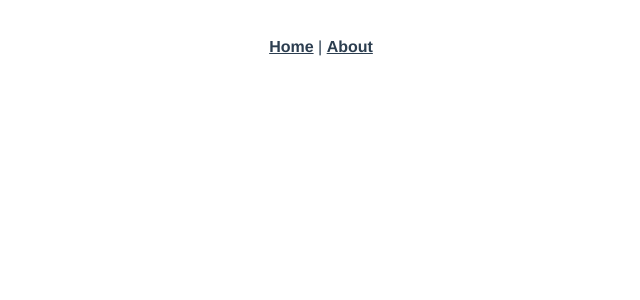
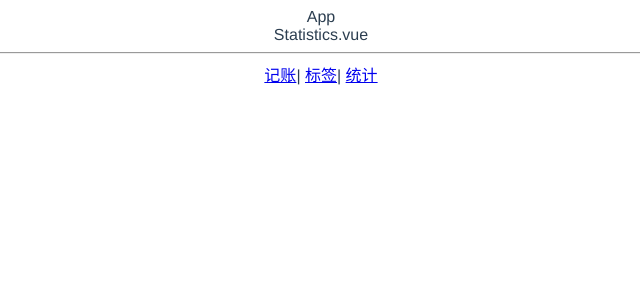
Before and after one commit to zzuWanghao/haha-accounting, a Vue app: page /#/statistics in a window 1280 px wide. Before the commit this address led to /#/money. Shown: the top 300 px of the page, without its empty margins (319-959 px from the left). Built offline with nearby package versions, Linux system fonts and the light colour scheme.

Commit message:
创建三个页面

```diff
--- a/src/App.vue
+++ b/src/App.vue
@@ -1,12 +1,16 @@
 <template>
   <div id="app">
-    <div id="nav">
-      <router-link to="/">Home</router-link> |
-      <router-link to="/about">About</router-link>
-    </div>
-    <router-view/>
+    App
+    <router-view />
+    <hr>
+    <router-link to="/money">记账</router-link>|
+    <router-link to="/labels"> 标签</router-link>|
+    <router-link to="/statistics"> 统计</router-link>
   </div>
 </template>
+
+
+
 
 <style lang="scss">
 #app {
--- /dev/null
+++ b/src/assets/styles/test.scss
@@ -0,0 +1 @@
+$color:#F60;
--- a/src/router/index.ts
+++ b/src/router/index.ts
@@ -1,27 +1,50 @@
-import Vue from 'vue'
-import VueRouter, { RouteConfig } from 'vue-router'
-import Home from '../views/Home.vue'
+import Vue from 'vue';
+import VueRouter, {RouteConfig} from 'vue-router';
+import Home from '../views/Home.vue';
+import Money from '@/views/Money.vue'
+import Labels from '@/views/Labels.vue';
+import Statistics from '@/views/Statistics.vue';
 
-Vue.use(VueRouter)
+Vue.use(VueRouter);
 
 const routes: Array<RouteConfig> = [
+    // {
+    //     path: '/',
+    //     name: 'Home',
+    //     component: Home
+    // },
+    // {
+    //     path: '/about',
+    //     name: 'About',
+    //     // route level code-splitting
+    //     // this generates a separate chunk (about.[hash].js) for this route
+    //     // which is lazy-loaded when the route is visited.
+    //     component: () => import(/* webpackChunkName: "about" */ '../views/About.vue')
+    // }
+
+
     {
         path: '/',
         name: 'Home',
-    component: Home
+        redirect:'/money'
     },
     {
-    path: '/about',
-    name: 'About',
-    // route level code-splitting
-    // this generates a separate chunk (about.[hash].js) for this route
-    // which is lazy-loaded when the route is visited.
-    component: () => import(/* webpackChunkName: "about" */ '../views/About.vue')
-  }
-]
+        path: '/money',
+        component: Money
+    },
+    {
+        path: '/labels',
+        component: Labels
+    },
+    {
+        path: '/statistics',
+        component: Statistics
+    },
+
+];
 
 const router = new VueRouter({
     routes
-})
+});
 
-export default router
+export default router;
--- a/src/views/Home.vue
+++ b/src/views/Home.vue
@@ -1,9 +1,18 @@
 <template>
   <div class="home">
     <img alt="Vue logo" src="../assets/logo.png">
-    <HelloWorld msg="Welcome to Your Vue.js App"/>
+    <HelloWorld msg="Welcome  Your Vue.js App"/>
   </div>
 </template>
+
+<style lang="scss" >
+
+@import "../assets/styles/test.scss";
+
+body{
+  background-color: $color;
+}
+</style>
 
 <script>
 // @ is an alias to /src
--- /dev/null
+++ b/src/views/Labels.vue
@@ -0,0 +1,15 @@
+<template>
+<div>
+  Labels.vue
+</div>
+</template>
+
+<script lang="ts">
+export default {
+  name: 'Labels'
+};
+</script>
+
+<style lang="scss" scoped>
+
+</style>
--- /dev/null
+++ b/src/views/Money.vue
@@ -0,0 +1,13 @@
+<template>
+<div>Money.vue</div>
+</template>
+
+<script lang="ts">
+export default {
+  name: 'Money'
+};
+</script>
+
+<style lang="scss" scoped>
+
+</style>
--- /dev/null
+++ b/src/views/Statistics.vue
@@ -0,0 +1,15 @@
+<template>
+<div>
+  Statistics.vue
+</div>
+</template>
+
+<script lang="ts">
+export default {
+  name: 'Statistics'
+};
+</script>
+
+<style lang="scss" scoped>
+
+</style>
```
Lines whose indentation alone changed are shown as unchanged.
